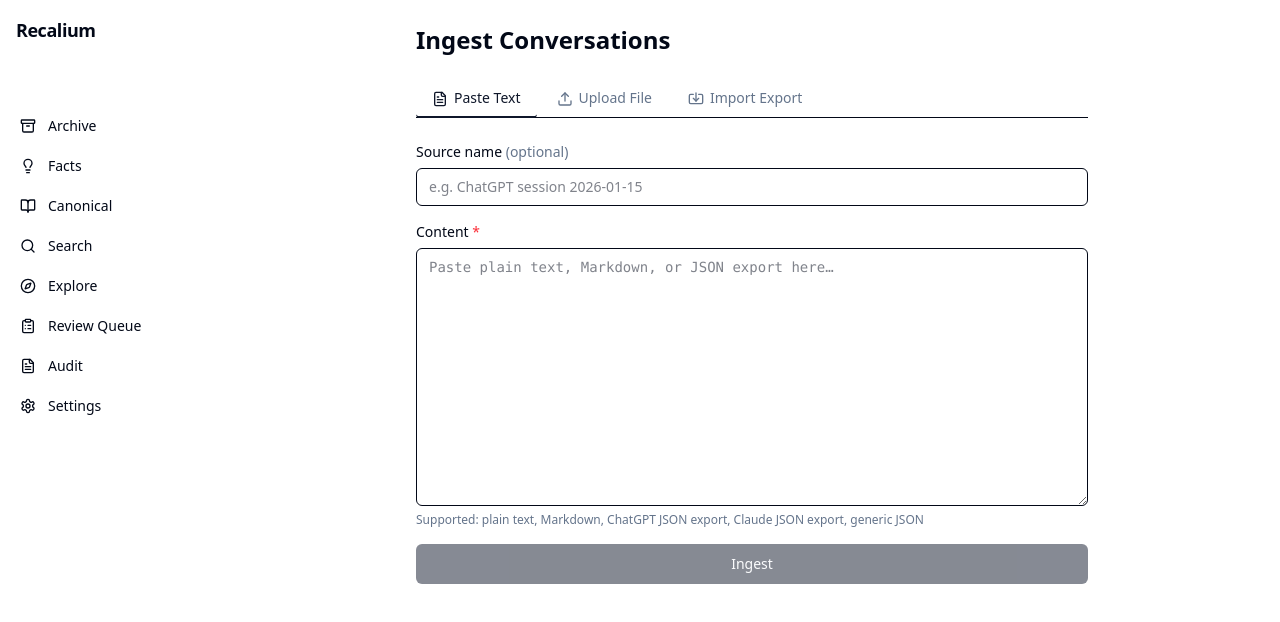
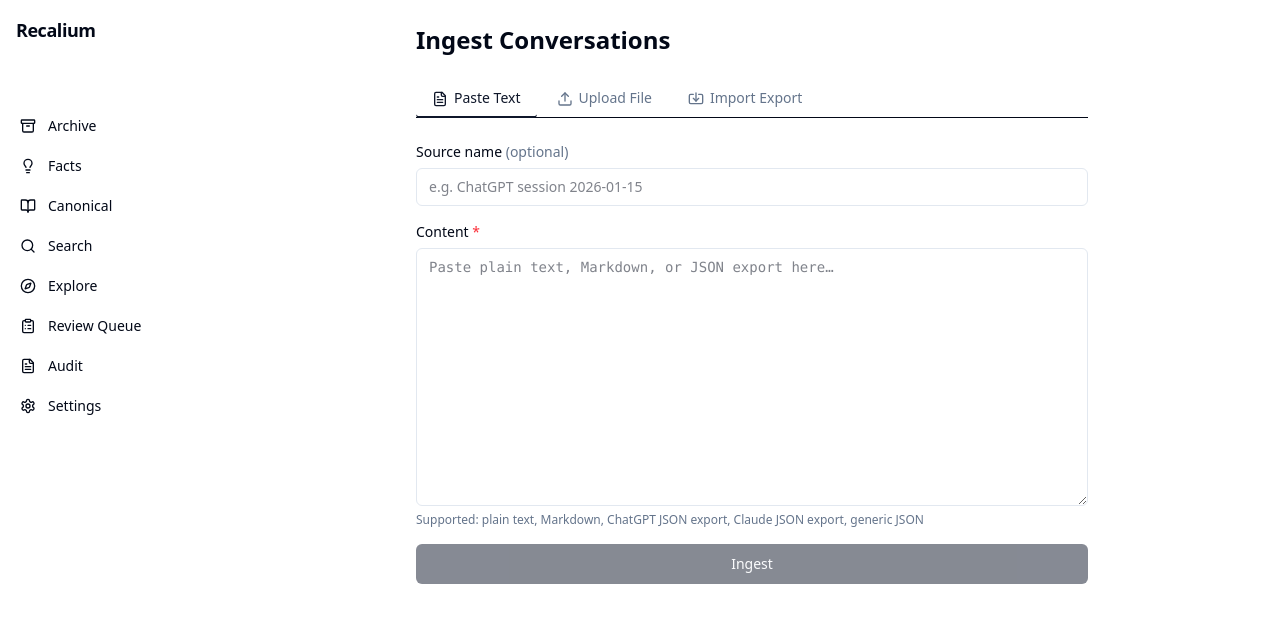
Before and after one commit to andr-ca/recalium, a React (Vite) app in the folder frontend/: page /ingest in a window 1280 px wide. Shown: the top 622 px of the page. Built offline with nearby package versions, Linux system fonts and the light colour scheme; no server answers.

Commit message:
fix(frontend): define theme tokens components already reference (#38)
Defines missing shadcn-style @theme tokens so border-destructive, border-input, and related utilities emit real CSS. Includes visual verification evidence.

```diff
--- a/frontend/index.html
+++ b/frontend/index.html
@@ -4,6 +4,8 @@
     <meta charset="UTF-8" />
     <link rel="icon" type="image/svg+xml" href="/vite.svg" />
     <meta name="viewport" content="width=device-width, initial-scale=1.0" />
+    <!-- Force light rendering; opt out of browser/OS auto-dark inversion. -->
+    <meta name="color-scheme" content="light" />
     <!-- Chrome/Chromium only in v1 (WEBUI-04) -->
     <title>Recalium</title>
   </head>
--- a/frontend/src/tailwind.css
+++ b/frontend/src/tailwind.css
@@ -1,15 +1,43 @@
 @import "tailwindcss";
 
-/* Recalium design tokens */
+/* Recalium design tokens (shadcn-style light theme). */
 @theme {
   --color-background: hsl(0 0% 100%);
   --color-foreground: hsl(222.2 84% 4.9%);
+  --color-card: hsl(0 0% 100%);
+  --color-card-foreground: hsl(222.2 84% 4.9%);
+  --color-popover: hsl(0 0% 100%);
+  --color-popover-foreground: hsl(222.2 84% 4.9%);
+  --color-primary: hsl(222.2 47.4% 11.2%);
+  --color-primary-foreground: hsl(210 40% 98%);
+  --color-secondary: hsl(210 40% 96.1%);
+  --color-secondary-foreground: hsl(222.2 47.4% 11.2%);
   --color-muted: hsl(210 40% 96.1%);
   --color-muted-foreground: hsl(215.4 16.3% 46.9%);
+  --color-accent: hsl(210 40% 96.1%);
+  --color-accent-foreground: hsl(222.2 47.4% 11.2%);
+  --color-destructive: hsl(0 84.2% 60.2%);
+  --color-destructive-foreground: hsl(210 40% 98%);
   --color-border: hsl(214.3 31.8% 91.4%);
-  --color-primary: hsl(222.2 47.4% 11.2%);
-  --color-primary-foreground: hsl(210 40% 98%);
+  --color-input: hsl(214.3 31.8% 91.4%);
+  --color-ring: hsl(222.2 84% 4.9%);
   --color-sidebar-bg: hsl(222.2 84% 4.9%);
   --color-sidebar-fg: hsl(210 40% 98%);
   --color-sidebar-muted: hsl(217 32.6% 17.5%);
 }
+
+/* Render in light mode regardless of OS/browser preference, and give the
+   document an explicit light baseline so form controls (and anything that
+   inherits from the document) don't fall back to the browser's dark-mode
+   white-on-dark defaults. */
+@layer base {
+  :root {
+    color-scheme: light;
+  }
+
+  html,
+  body {
+    background-color: var(--color-background);
+    color: var(--color-foreground);
+  }
+}
```
Also changed, not shown: 3 other files (tests, documents, lock files or other folders).
